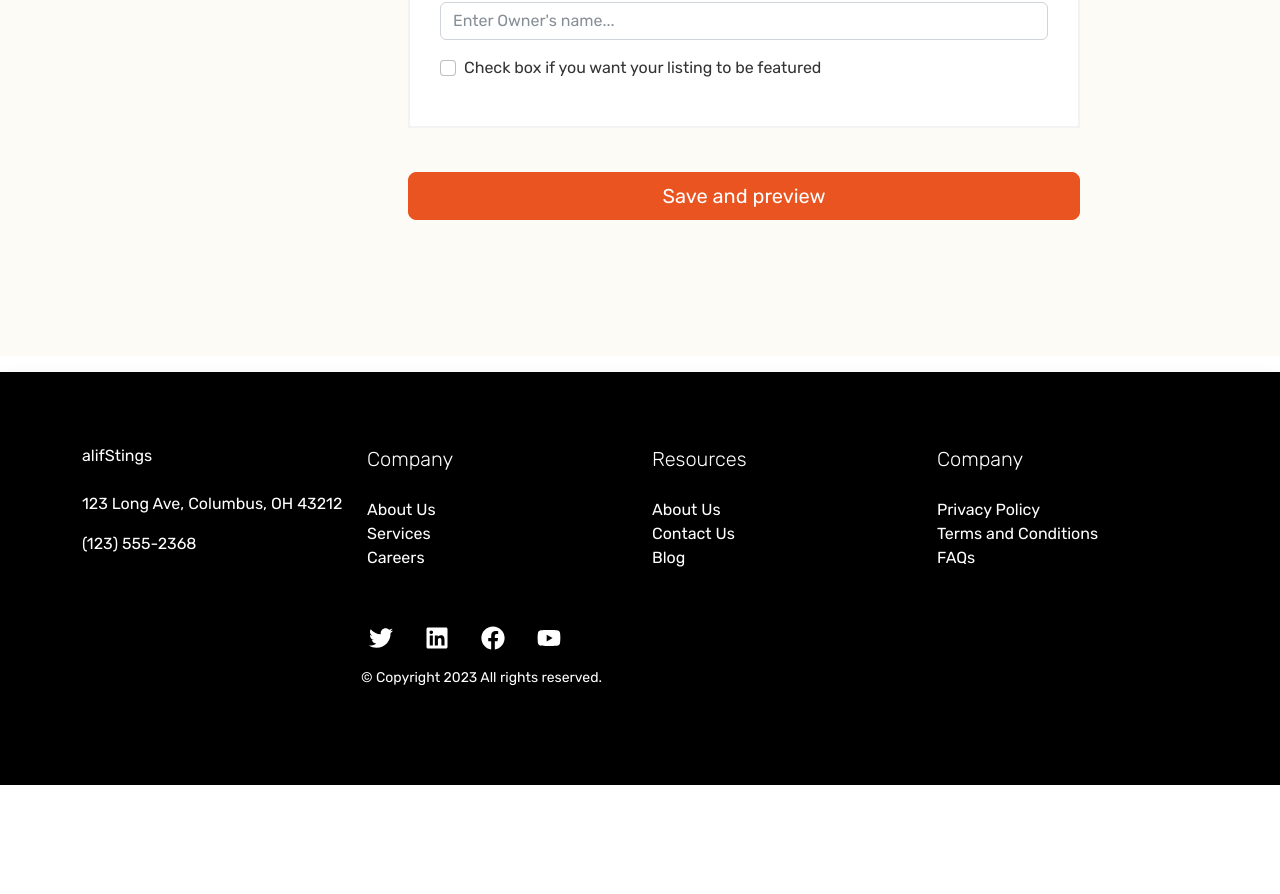
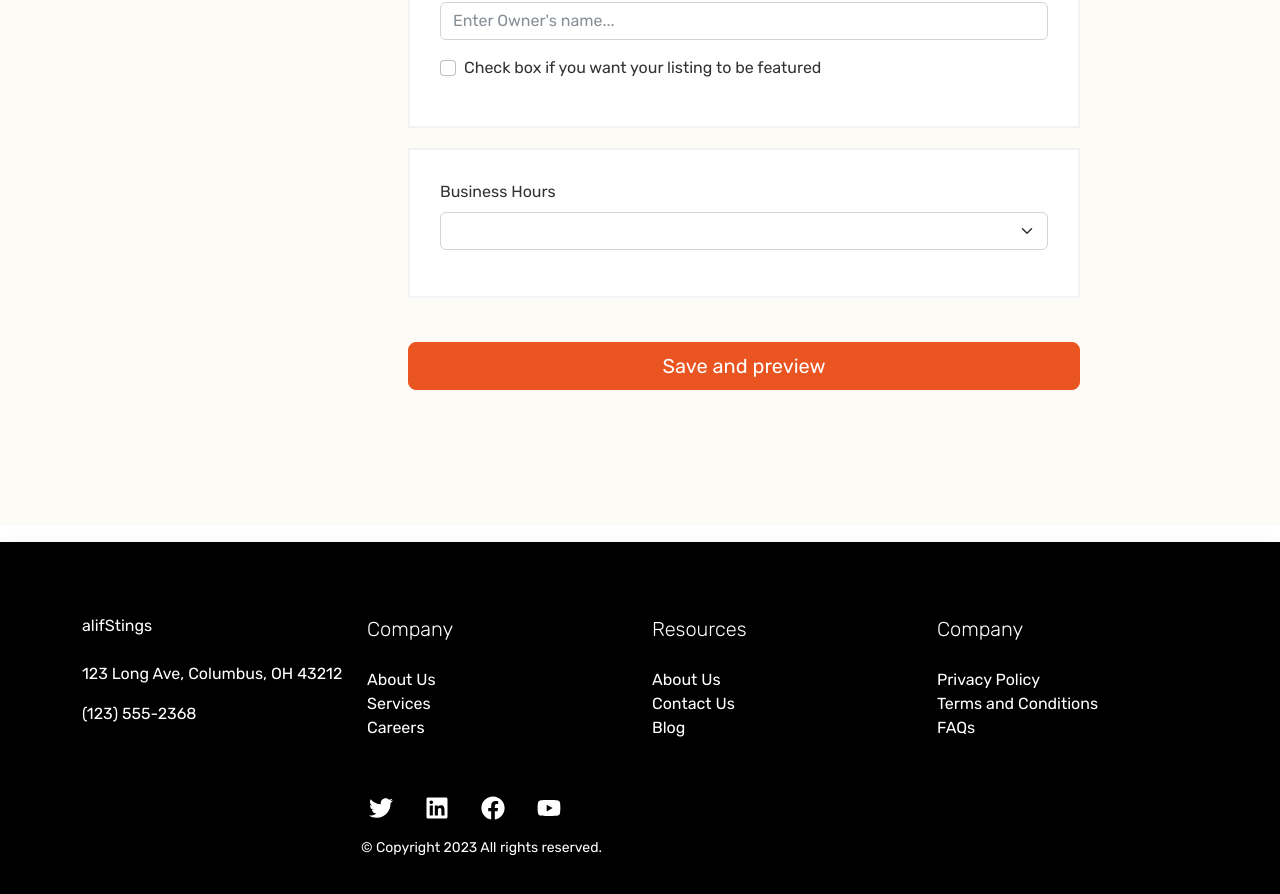
Before and after one commit to abdinaa17/alifStings, a React (Vite) app: page /new-listing in a window 1280 px wide. Shown: the part 1670-2564 px from the top of the page. Before the commit the page ends 2455 px from the top, so only its background shows below. Built offline with nearby package versions, Linux system fonts and the light colour scheme; no server answers; the database is empty; sample sign-in values are in the browser's storage.

Commit message:
Got  started with business hours functionality.

```diff
--- a/src/components/NewListing/NewListing.jsx
+++ b/src/components/NewListing/NewListing.jsx
@@ -1,14 +1,6 @@
 // Global Imports
 import { useState, useRef } from "react";
-import {
-  Form,
-  Button,
-  FloatingLabel,
-  Row,
-  Col,
-  ListGroup,
-  Nav,
-} from "react-bootstrap";
+import { Form, Button, FloatingLabel, Row, Col, Nav } from "react-bootstrap";
 import { useNavigate } from "react-router-dom";
 import { useAuthState } from "react-firebase-hooks/auth";
 import {
@@ -385,6 +377,12 @@ const NewListing = () => {
                   />
                 </Form.Group>
               </div>
+              <div className="form__section" id="hours">
+                <Form.Group className="mb-3">
+                  <Form.Label>Business Hours</Form.Label>
+                  <Form.Select name="hours"></Form.Select>
+                </Form.Group>
+              </div>
               <br />
               {user ? (
                 <Button type="submit" className="w-100 btn-lg">
```
